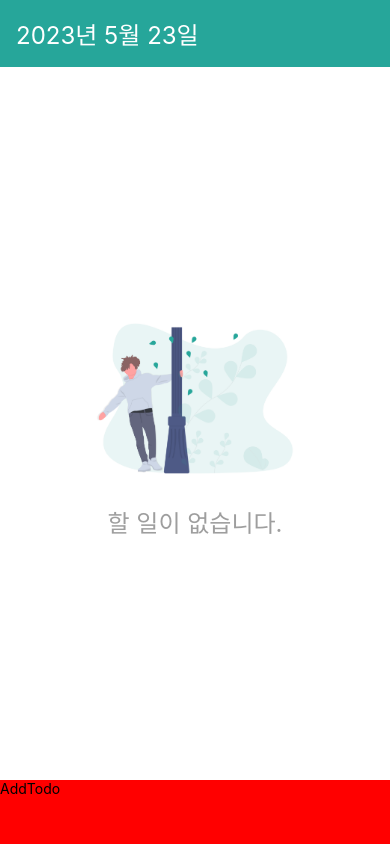
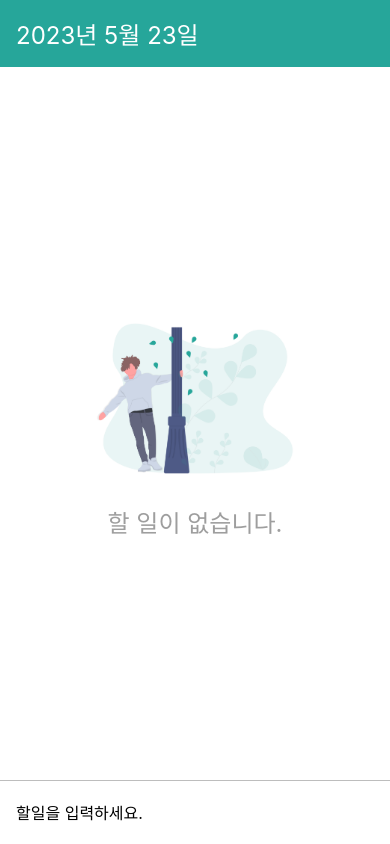
Before and after one commit to rudans987/TodoApp, a React Native app: screen / in a window 390 px wide. Built offline with nearby package versions, Linux system fonts and the light colour scheme.

Commit message:
add : AddTodo.js에 textInput 추가

```diff
--- a/App.js
+++ b/App.js
@@ -6,7 +6,12 @@
  */
 
 import React from 'react';
-import {SafeAreaView, StyleSheet, Text, View} from 'react-native';
+import {
+  SafeAreaView,
+  StyleSheet,
+  KeyboardAvoidingView,
+  Platform,
+} from 'react-native';
 import DateHead from './components/DateHead';
 import AddTodo from './components/AddTodo';
 import Empty from './components/Empty';
@@ -16,9 +21,13 @@
   console.log(today);
   return (
     <SafeAreaView edges={['bottom']} style={styles.block}>
-      <DateHead date={today} />
-      <Empty />
-      <AddTodo />
+      <KeyboardAvoidingView
+        behavior={Platform.select({ios: 'padding'})}
+        style={styles.avoid}>
+        <DateHead date={today} />
+        <Empty />
+        <AddTodo />
+      </KeyboardAvoidingView>
     </SafeAreaView>
   );
 }
@@ -26,5 +35,11 @@
 export default App;
 
 const styles = StyleSheet.create({
-  block: {flex: 1},
+  block: {
+    flex: 1,
+    backgroundColor: 'white',
+  },
+  avoid: {
+    flex: 1,
+  },
 });
--- a/components/AddTodo.js
+++ b/components/AddTodo.js
@@ -1,10 +1,51 @@
-import {View, Text, StyleSheet} from 'react-native';
-import React from 'react';
+import {
+  View,
+  Text,
+  StyleSheet,
+  TextInput,
+  Image,
+  TouchableNativeFeedback,
+  Platform,
+  TouchableOpacity,
+  Keyboard,
+} from 'react-native';
+import React, {useState} from 'react';
 
 const AddTodo = () => {
+  const [text, setText] = useState('');
+  const onPress = () => {
+    setText('');
+    Keyboard.dismiss();
+  };
+  const button = (
+    <View style={styles.buttonStyle}>
+      <Image source={require('../assets/icons/add_white/add_white.png')} />
+    </View>
+  );
   return (
     <View style={styles.block}>
-      <Text>AddTodo</Text>
+      <TextInput
+        placeholder="할일을 입력하세요."
+        style={styles.input}
+        value={text}
+        onChangeText={setText}
+        onSubmitEditing={onPress}
+        returnKeyType="done"
+      />
+      {Platform.select({
+        ios: (
+          <TouchableOpacity activeOpacity={0.5} onPress={onPress}>
+            {button}
+          </TouchableOpacity>
+        ),
+        android: (
+          <View style={styles.circleWrapper}>
+            <TouchableNativeFeedback onPress={onPress}>
+              {button}
+            </TouchableNativeFeedback>
+          </View>
+        ),
+      })}
     </View>
   );
 };
@@ -14,6 +55,28 @@
 const styles = StyleSheet.create({
   block: {
     height: 64,
-    backgroundColor: 'red',
+    paddingHorizontal: 16,
+    borderColor: '#bdbdbd',
+    borderTopWidth: 1,
+    justifyContent: 'center',
+    alignItems: 'center',
+    flexDirection: 'row',
+  },
+  input: {
+    flex: 1,
+    fontSize: 16,
+    paddingVertical: 8,
+  },
+  buttonStyle: {
+    alignItems: 'center',
+    justifyContent: 'center',
+    width: 48,
+    height: 48,
+    backgroundColor: '#26a69a',
+    borderRadius: 24,
+  },
+  circleWrapper: {
+    overflow: 'hidden',
+    borderRadius: 24,
   },
 });
```
